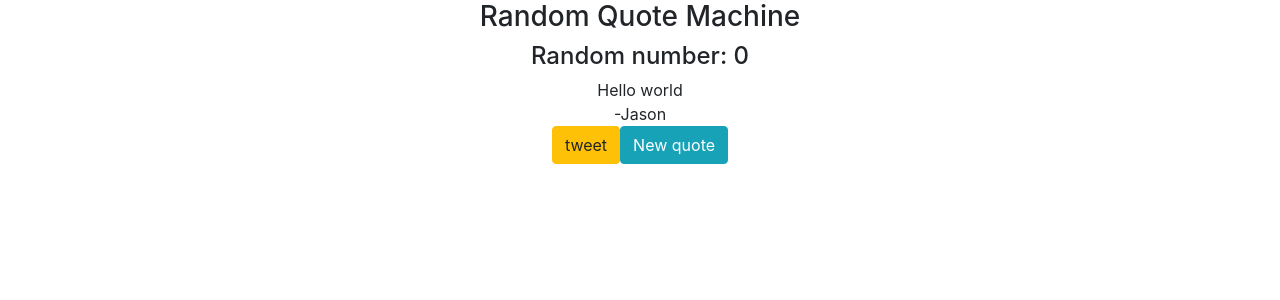
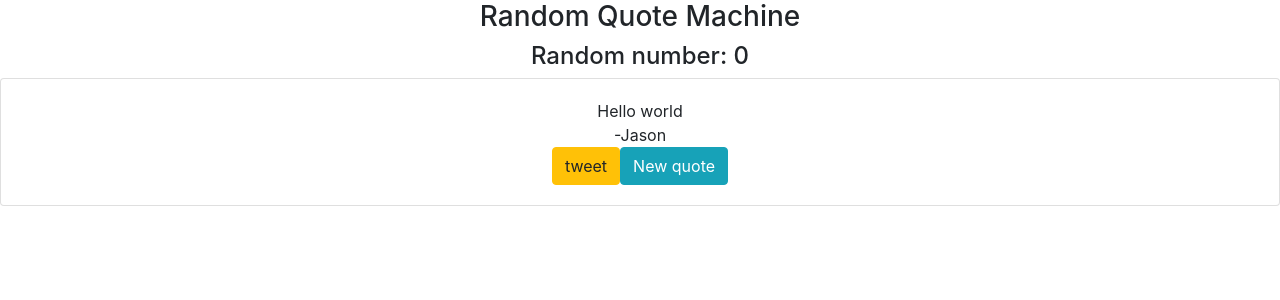
Before and after one commit to shishuwu/random-quote-machine, a React (Create React App) app: page / in a window 1280 px wide. Shown: the top 300 px of the page. Built offline with nearby package versions, Linux system fonts and the light colour scheme.

Commit message:
bootstrap

```diff
--- a/src/components/quotebox.js
+++ b/src/components/quotebox.js
@@ -30,9 +30,11 @@ function ButtonArea() {
 
 function QuoteBox() {
     return (
-        <div id="quote-box">
-            <QuoteArea />
-            <ButtonArea />
+        <div id="quote-box" class="card" style={{ width: '18rem;' }}>
+            <div class="card-body">
+                <QuoteArea />
+                <ButtonArea />
+            </div>
         </div>
     )
 }
```
